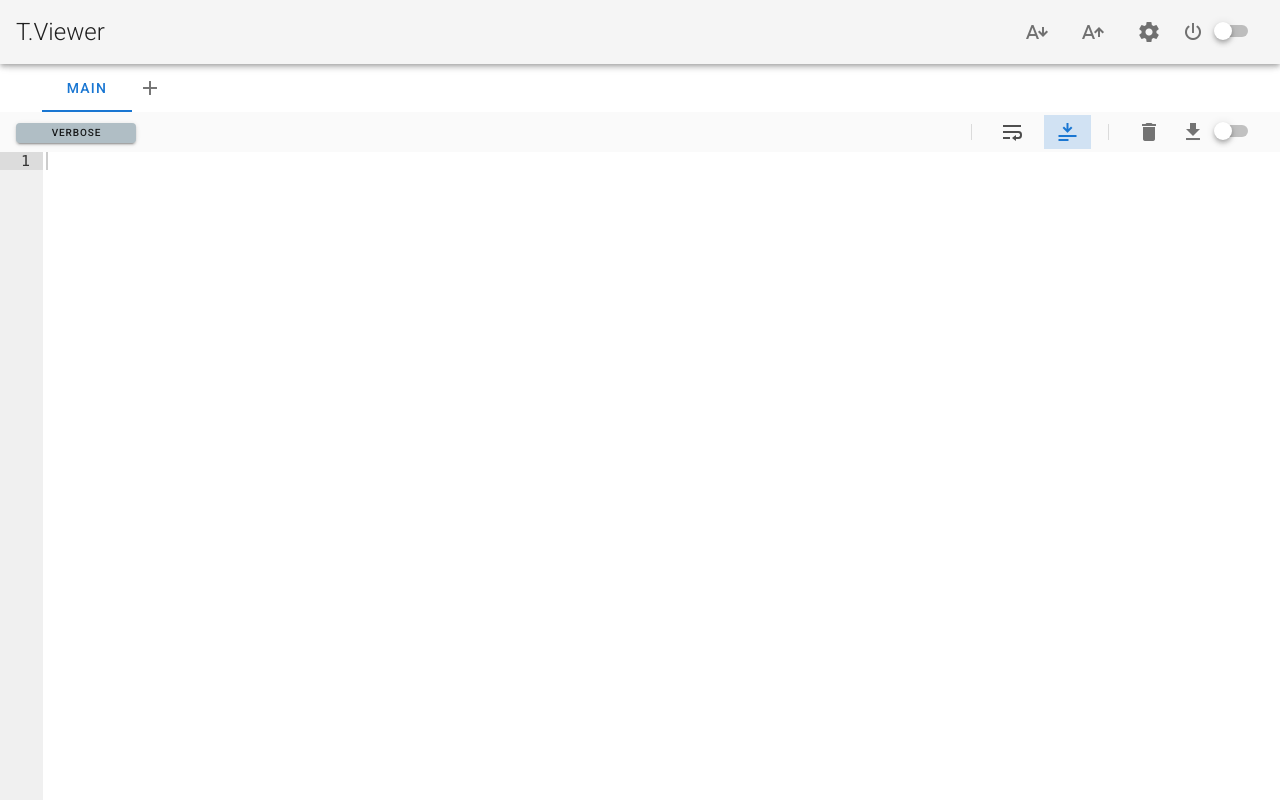
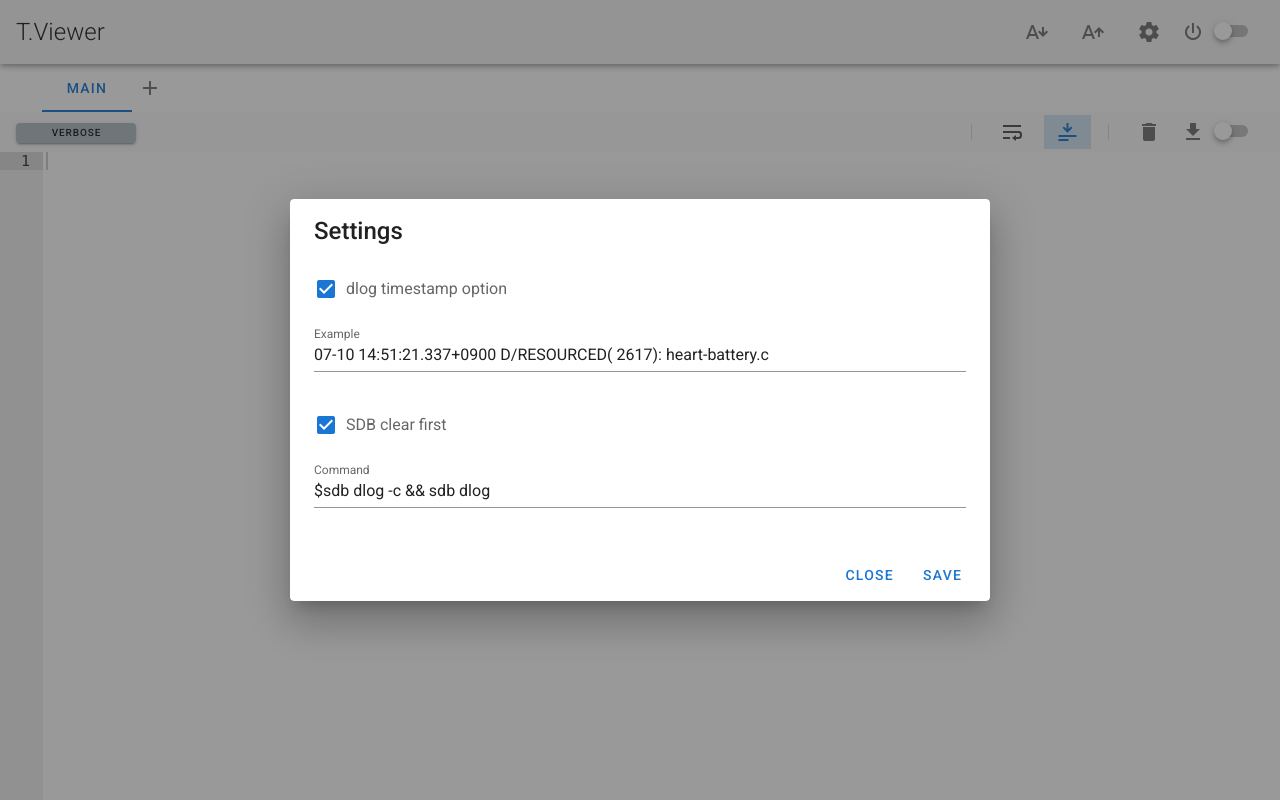
Before and after one commit to msaltnet/T.Viewer, a Vue app: page / in a window 1280 px wide. Both pictures are taken after a click on the button 1149 px from the left and 32 px from the top of the page. Built offline with nearby package versions, Linux system fonts and the light colour scheme.

Commit message:
Create Settings component

```diff
--- a/src/App.vue
+++ b/src/App.vue
@@ -18,7 +18,9 @@
         <v-icon>mdi-format-font-size-increase</v-icon>
       </v-btn>
 
-      <v-btn icon class="mx-1">
+      <v-btn icon class="mx-1"
+        v-on:click="settingShow = true"
+      >
         <v-icon>mdi-cog</v-icon>
       </v-btn>
 
@@ -79,12 +81,17 @@
         </v-tab-item>
       </v-tabs-items>
 
+      <Settings
+        v-bind:settingShow.sync="settingShow"
+        @restart="restartForSetting"
+      />
     </v-content>
   </v-app>
 </template>
 
 <script>
 import LogMonitor from './components/LogMonitor';
+import Settings from './components/Settings';
 import { ipcRenderer } from 'electron';
 const POWER_EVENT_CHANNEL = "change-power";
 
@@ -92,8 +99,10 @@ export default {
   name: 'App',
   components: {
     LogMonitor,
+    Settings
   },
   data: () => ({
+    settingShow: false,
     fontSize: 15,
     fontSizeList: [13, 15, 17, 19, 21, 23],
     fontSizeIndex: 1,
@@ -125,13 +134,16 @@ export default {
 
       ipcRenderer.send(POWER_EVENT_CHANNEL, command);
     },
-    createNewTab() {
+    createNewTab: function () {
       let id = this.getNewTabId();
       this.tabs.push({id: id, name: "tab-" + id});
     },
-    closeTab(index) {
+    closeTab: function (index) {
       this.tabs.splice(index, 1);
     },
+    restartForSetting: function (restart) {
+      console.log('restart: ' + restart);
+    }
   }
 };
 </script>
--- /dev/null
+++ b/src/components/Settings.vue
@@ -0,0 +1,127 @@
+<template>
+  <div>
+
+    <v-dialog
+      v-model="settingShow"
+      persistent
+      min-width="500"
+      max-width="700"
+    >
+      <v-card>
+        <v-card-title class="headline">Settings</v-card-title>
+
+        <v-card-text>
+          <v-container>
+            <v-row>
+              <v-checkbox
+                v-model="timestamp"
+                label="dlog timestamp option"
+                v-on:change="onChangeTimestampOption()"
+              ></v-checkbox>
+            </v-row>
+            <v-row>
+              <v-text-field
+                readonly
+                label="Example"
+                :value="sampleLogMessage"
+              ></v-text-field>
+            </v-row>
+            <v-row>
+              <v-checkbox
+                v-model="sdbClear"
+                label="SDB clear first"
+                v-on:change="onChangeSdbClearOption()"
+              ></v-checkbox>
+            </v-row>
+            <v-row>
+              <v-text-field
+                readonly
+                label="Command"
+                :value="sampleSdbCommand"
+              ></v-text-field>
+            </v-row>
+          </v-container>
+        </v-card-text>
+        <v-card-actions>
+          <v-spacer></v-spacer>
+          <v-btn
+            color="primary"
+            text
+            @click="onCloseClick()"
+          >
+            Close
+          </v-btn>
+          <v-btn
+            color="primary"
+            text
+            @click="confirmDialog = true"
+          >
+            Save
+          </v-btn>
+        </v-card-actions>
+      </v-card>
+    </v-dialog>
+    <v-dialog v-model="confirmDialog" persistent max-width="600">
+      <v-card>
+        <v-card-title class="title yellow lighten-2" primary-title>
+          ⚠️ Warning
+        </v-card-title>
+        <v-card-text>
+          <v-container>
+            <v-row>
+            It is necessary to restart the application to apply changes
+            </v-row>
+          </v-container>
+        </v-card-text>
+        <v-card-actions>
+          <v-spacer></v-spacer>
+          <v-btn color="green darken-1" text @click="closeAll()">Cancel</v-btn>
+          <v-btn color="green darken-1" text @click="onOkClick()">Ok</v-btn>
+        </v-card-actions>
+      </v-card>
+    </v-dialog>
+  </div>
+</template>
+
+<script>
+const SAMPLE_LOG_WITH_TIMESTAMP = '07-10 14:51:21.337+0900 D/RESOURCED( 2617): heart-battery.c';
+const SAMPLE_LOG = 'D/RESOURCED( 2617): heart-battery.c';
+const SAMPLE_SDB_CMD_WITH_CLEAR = '$sdb dlog -c && sdb dlog';
+const SAMPLE_SDB_CMD = '$sdb dlog';
+export default {
+  props: ['settingShow'],
+  data: function () {
+    return {
+      confirmDialog: false,
+      timestamp: true,
+      sdbClear: true,
+      sampleLogMessage: SAMPLE_LOG_WITH_TIMESTAMP,
+      sampleSdbCommand: SAMPLE_SDB_CMD_WITH_CLEAR
+    }
+  },
+  computed: {
+  },
+  watch: {
+  },
+  created: function () {
+  },
+  mounted: function () {
+  },
+  methods: {
+    onChangeTimestampOption: function () {
+      this.sampleLogMessage = this.timestamp ? SAMPLE_LOG_WITH_TIMESTAMP : SAMPLE_LOG;
+    },
+    onChangeSdbClearOption: function () {
+      this.sampleSdbCommand = this.sdbClear ? SAMPLE_SDB_CMD_WITH_CLEAR : SAMPLE_SDB_CMD;
+    },
+    onOkClick: function () {
+      this.closeAll();
+      this.$emit('restart', true);
+    },
+    closeAll: function () {
+      this.confirmDialog = false
+      this.$emit('update:settingShow', false);
+    }
+  }
+}
+</script>
```
Also changed, not shown: 1 other file (tests, documents, lock files or other folders).
